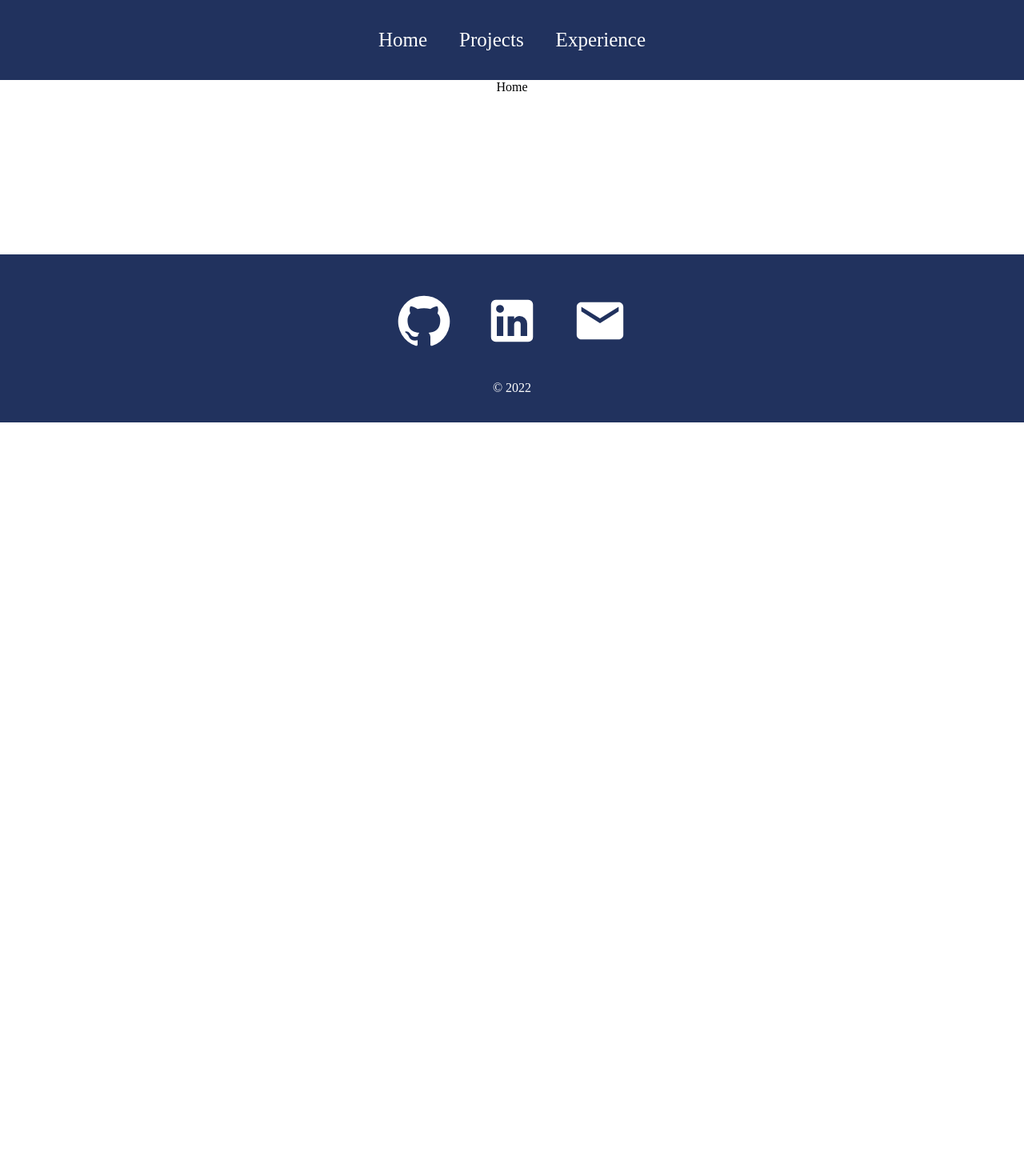
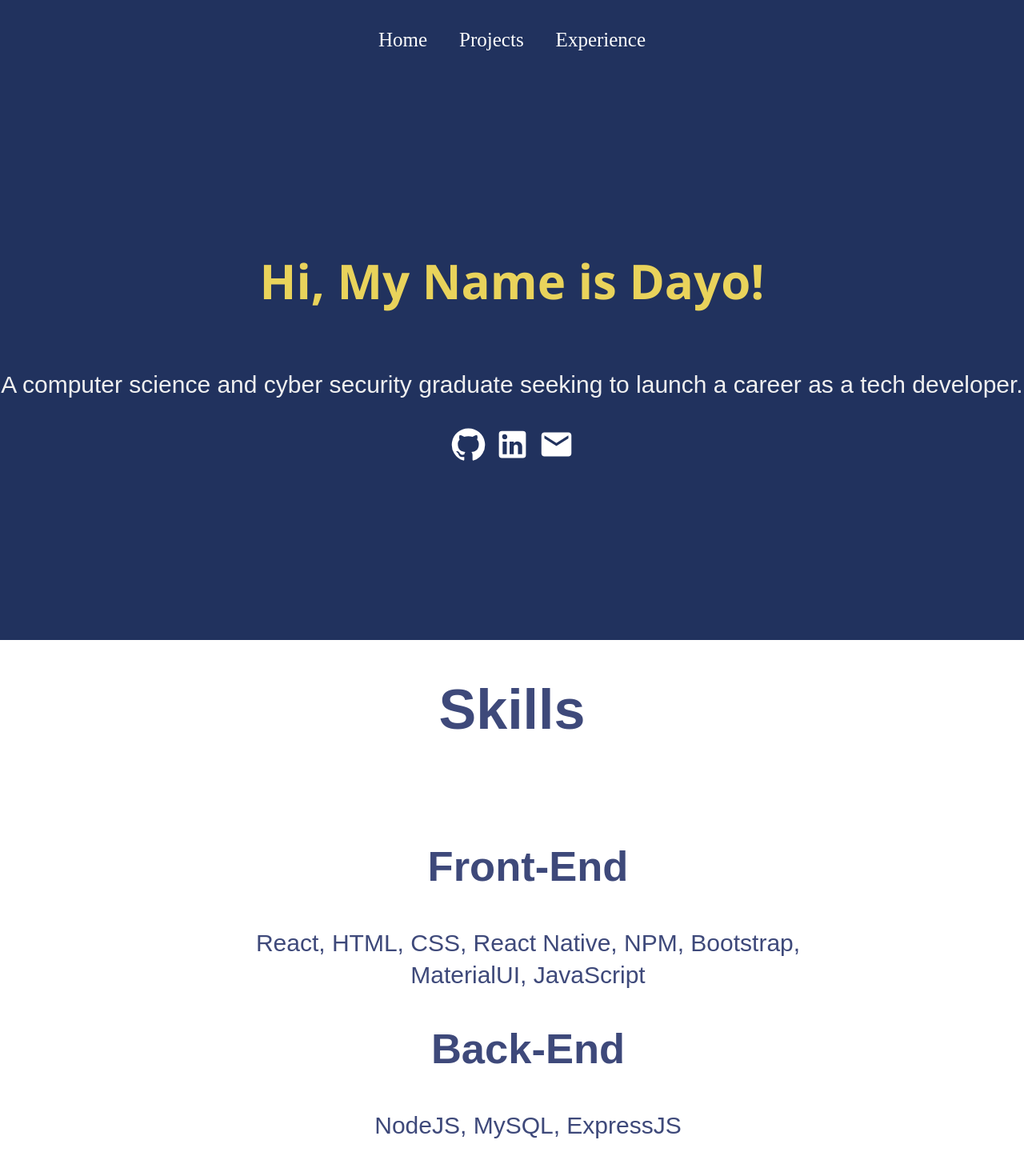
Before and after one commit to DayoTitiloye-code/portfolio, a React (Create React App) app: page / in a window 1280 px wide. Shown: the top 1470 px of the page at 80% size. Before the commit the page ends 800 px from the top, so only its background shows below. Built offline with nearby package versions, Linux system fonts and the light colour scheme.

Commit message:
made about, SM links, CSS, skills section

```diff
--- a/src/pages/Home.js
+++ b/src/pages/Home.js
@@ -1,7 +1,41 @@
 import React from 'react'
-
+import GitHubIcon from '@mui/icons-material/GitHub'
+import LinkedInIcon from '@mui/icons-material/LinkedIn'
+import EmailIcon from '@mui/icons-material/Email'
+import '../styles/Home.css'
 function Home() {
-  return <div>Home</div>
+  return (
+    <div className="home">
+      <div className="about">
+        <h2>Hi, My Name is Dayo!</h2>
+        <div className="prompt">
+          <p>
+            A computer science and cyber security graduate seeking to launch a
+            career as a tech developer.
+          </p>
+          <GitHubIcon />
+          <LinkedInIcon />
+          <EmailIcon />
+        </div>
+      </div>
+      <div className="skills">
+        <h1> Skills </h1>
+        <ol className="list">
+          <li className="item">
+            <h2> Front-End </h2>
+            <span>
+              React, HTML, CSS, React Native, NPM, Bootstrap, MaterialUI,
+              JavaScript
+            </span>
+          </li>
+          <li className="item">
+            <h2> Back-End </h2>
+            <span>NodeJS, MySQL, ExpressJS</span>
+          </li>
+        </ol>
+      </div>
+    </div>
+  )
 }
 
 export default Home
--- /dev/null
+++ b/src/styles/Home.css
@@ -0,0 +1,84 @@
+.home {
+    width: 100%;
+    align-items: center;
+    font-family: "Arial", sans-serif;
+    color: #3e497a;
+}
+
+.about {
+    width: 100%;
+    height: calc(100vh - 100px);
+    display: flex;
+    flex-direction: column;
+    justify-content: center;
+    align-items: center;
+    text-align: center;
+    background-color: #21325e;
+    color: #f0f0f0;
+}
+
+.about h2 {
+    font-family: "Segoe UI", Tahoma, Geneva, Verdana, sans-serif;
+    font-size: 60px;
+    color: #e9d35b;
+    height: 50px;
+    padding-bottom: 25px;
+}
+
+.about .prompt {
+    width: 100%;
+    font-size: 30px;
+}
+
+.prompt svg {
+    font-size: 45px;
+    margin: 5px;
+    padding-bottom: 50px;
+    color: white;
+}
+
+.skills {
+    font-size: 35px;
+    width: 100%;
+    display: flex;
+    justify-content: center;
+    flex-direction: column;
+    align-items: center;
+}
+
+.skills h1 {
+    color: #3e497a;
+}
+
+.skills .list {
+    list-style: none;
+    width: 60%;
+}
+
+.list span {
+    font-size: 30px;
+}
+
+@media only screen and (max-width: 600px) {
+    .about h2 {
+        font-size: 40px;
+    }
+
+    .about .prompt {
+        margin-top: 10px;
+        font-size: 20px;
+        width: 80%;
+    }
+
+    .skills {
+        text-align: center;
+    }
+
+    .list {
+        padding: 0;
+    }
+
+    .skills h2 {
+        font-size: 30px;
+    }
+}
```
